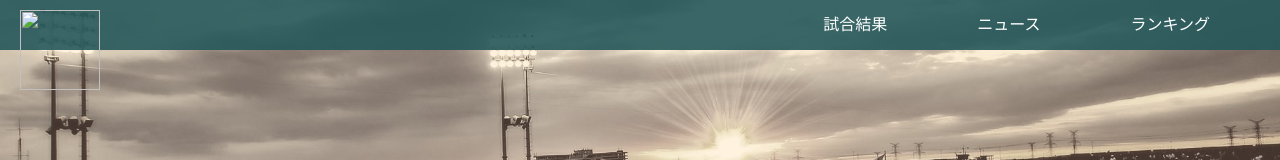
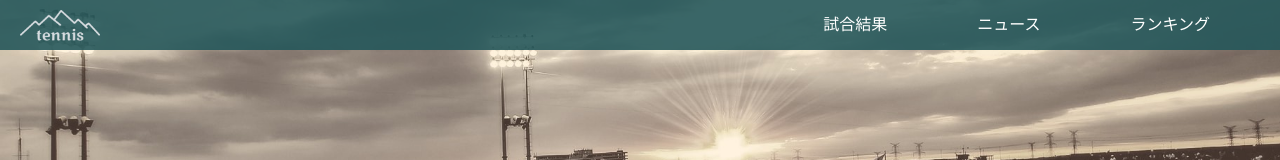
Before and after one commit to tennshi331/first-website, a plain HTML site: page index.html in a window 1280 px wide. Shown: the top 160 px of the page. Drawn offline with Linux system fonts and the light colour scheme; files whose address does not match are found by name.

Commit message:
Update index.html

```diff
--- a/index.html
+++ b/index.html
@@ -6,7 +6,7 @@
   </head>
   <body>
     <header>
-      <img src="photo\logo.png">
+      <img src=".\logo.png">
       <a href="#" class="btn rnk">ランキング</a>
       <a href="#" class="btn news">ニュース</a>
       <a href="#" class="btn res">試合結果</a>
```
